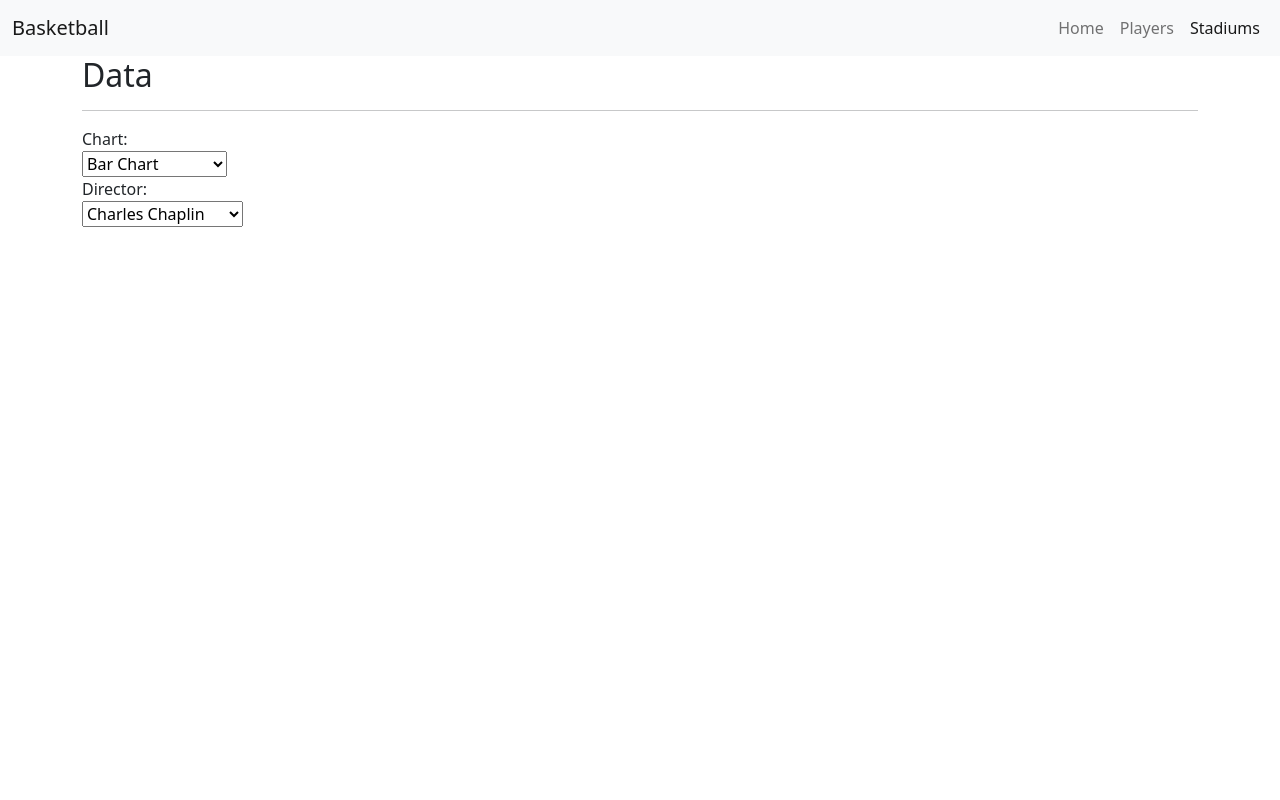
After one commit to ebatche2/project-3-basketball-biz, a Flask app: page /players in a window 1280 px wide. The commit adds this page. Run offline with Flask 3, Linux system fonts and the light colour scheme; parts of the project's set-up code (start-up, migrations or seed data) failed here and were passed over; some libraries are stand-ins or nearby versions.

Commit message:
Updated Code

```diff
--- a/project-3/app.py
+++ b/project-3/app.py
@@ -2,6 +2,7 @@
 # from models import create_classes
 import os
 import pandas as pd
+import geopandas as gpd
 from sqlalchemy.orm import Session
 from sqlalchemy import create_engine, func, or_
 from sqlalchemy.ext.automap import automap_base
@@ -16,10 +17,14 @@ from flask import (
     request,
     redirect)
 import sqlite3
-con = sqlite3.connect("basketball.sqlite")
+
+app = Flask(__name__)
+
+
+con = sqlite3.connect("data/basketball.sqlite")
 cur = con.cursor()
-NBAquery = cur.execute("SELECT * FROM 'NBAStadiums'").fetchall()
-engine = create_engine("sqlite:///basketball.sqlite")
+NBAquery = cur.execute("SELECT * FROM 'NBAstadiums'").fetchall()
+engine = create_engine("sqlite:///data/basketball.sqlite")
 
 # reflect an existing database into a new model
 Base = automap_base()
@@ -36,7 +41,7 @@ ranking = Base.classes.ranking
 #################################################
 # Flask Setup
 #################################################
-app = Flask(__name__)
+# app = Flask(__name__)
 
 
 # ---------------------------------------------------------
@@ -48,7 +53,7 @@ def home():
 
 @app.route("/players")
 def players_df():
-    return render_template("players.html")
+    return render_template("data.html")
 
 @app.route("/stadiums")
 def stadiums():
--- /dev/null
+++ b/project-3/static/css/style.css
@@ -0,0 +1,29 @@
+.left-image {
+  width: 200px;
+  float: left;
+  margin-right: 15px;
+}
+
+.right-images { /* Added a period to indicate it's a class selector */
+  width: 150px;
+  margin-right: 5px;
+}
+
+.prediction {
+  font-size: 26px;
+}
+
+body {
+  padding: 0;
+  margin: 0;
+}
+
+#map,
+body,
+html {
+  height: 100%;
+}
+
+h1 {
+  text-align: center;
+}
--- a/project-3/static/js/app.js
+++ b/project-3/static/js/app.js
@@ -1,92 +1,46 @@
+// Create a map object.
+let myMap = L.map("map", {
+  center: [37.09, -95.71],
+  zoom: 5
+});
 
-// Data table
-d3.json("api/movies").then((data) => {
+// Add a tile layer.
+L.tileLayer('https://{s}.tile.openstreetmap.org/{z}/{x}/{y}.png', {
+    attribution: '&copy; <a href="https://www.openstreetmap.org/copyright">OpenStreetMap</a> contributors'
+}).addTo(myMap);
 
-    console.log(data)
+// An array containing each city's name, location, and population
+let cities = [{
+  location: [40.7128, -74.0059],
+  name: "New York",
+  population: 8550405
+},
+{
+  location: [41.8781, -87.6298],
+  name: "Chicago",
+  population: 2720546
+},
+{
+  location: [29.7604, -95.3698],
+  name: "Houston",
+  population: 2296224
+},
+{
+  location: [34.0522, -118.2437],
+  name: "Los Angeles",
+  population: 3971883
+},
+{
+  location: [41.2524, -95.9980],
+  name: "Omaha",
+  population: 446599
+}
+];
 
-    // $(document).ready(function() {
-    $('#example').DataTable( {
-        data: data['table'],
-        columns: [
-            { title: "Title" },
-            { title: "Director" },
-            { title: "Year" },
-            { title: "Rating" },
-            { title: "Votes" },
-            { title: "Score" },
-        ]
-    } );
-
-  })
-
-  // Charts
-  function buildYearChart(year) {
-
-    console.log(year);
-
-    d3.json(`api/years/${year}`).then((data) => {
-
-      var trace1 = {
-        type: 'bar',
-        x: data['rating'],
-        y: data['votes'],
-        marker: {
-            color: '#C8A2C8',
-        }
-      };
-
-      var data = [ trace1 ];
-
-      var layout = {
-        title: 'Years',
-      };
-
-      var config = {responsive: true}
-
-      Plotly.newPlot('bar', data, layout, config );
-
-    })
-  }
-
-  function buildDirectorChart(director) {
-
-    console.log(director);
-
-    d3.json(`api/directors/${director}`).then((data) => {
-
-      console.log(data)
-
-      var trace1 = {
-        type: 'bar',
-        x: data['labels'],
-        y: data['scores'],
-        marker: {
-            color: '#C8A2C8',
-        }
-      };
-
-      var data = [ trace1 ];
-
-      var layout = {
-        title: 'Directors',
-      };
-
-      var config = {responsive: true}
-
-      Plotly.newPlot('v-bar', data, layout, config );
-
-    })
-  }
-
-
-  function optionYearChanged(newYear) {
-    buildYearChart(newYear);
-  }
-
-  function optionDirectorChanged(newDirector) {
-    buildDirectorChart(newDirector);
-  }
-
-  buildYearChart("before")
-
-  buildDirectorChart("chaplin")
+// Looping through the cities array, create one marker for each city, bind a popup containing its name and population, and add it to the map.
+for (let i = 0; i < cities.length; i++) {
+  let city = cities[i];
+  L.marker(city.location)
+    .bindPopup(`<h1>${city.name}</h1> <hr> <h3>Population ${city.population.toLocaleString()}</h3>`)
+    .addTo(myMap);
+}
--- /dev/null
+++ b/project-3/templates/data.html
@@ -0,0 +1,105 @@
+<html lang="en-us">
+
+  <head>
+    <meta charset="UTF-8">
+    <title>NBA Basketball Biz</title>
+
+    <!-- CSS only -->
+    <link href="https://cdn.jsdelivr.net/npm/bootstrap@5.1.0/dist/css/bootstrap.min.css" rel="stylesheet" integrity="sha384-KyZXEAg3QhqLMpG8r+8fhAXLRk2vvoC2f3B09zVXn8CA5QIVfZOJ3BCsw2P0p/We" crossorigin="anonymous">
+
+    <!-- JavaScript Bundle with Popper -->
+    <script src="https://cdn.jsdelivr.net/npm/bootstrap@5.1.0/dist/js/bootstrap.bundle.min.js" integrity="sha384-U1DAWAznBHeqEIlVSCgzq+c9gqGAJn5c/t99JyeKa9xxaYpSvHU5awsuZVVFIhvj" crossorigin="anonymous"></script>
+
+    <link rel="stylesheet" href="{{ url_for('static', filename='css/style.css') }}">
+
+  </head>
+
+  <body>
+
+  <nav class="navbar navbar-expand-lg navbar-light bg-light">
+    <div class="container-fluid">
+      <a class="navbar-brand" href="/">Basketball</a>
+      <button class="navbar-toggler" type="button" data-bs-toggle="collapse" data-bs-target="#navbarSupportedContent" aria-controls="navbarSupportedContent" aria-expanded="false" aria-label="Toggle navigation">
+        <span class="navbar-toggler-icon"></span>
+      </button>
+      <div class="collapse navbar-collapse" id="navbarSupportedContent">
+        <ul class="navbar-nav ms-auto mb-2 mb-lg-0">
+          <li class="nav-item">
+            <a class="nav-link" href="/">Home</a>
+          </li>
+
+          <li class="nav-item">
+            <a class="nav-link" href="/analysis">Players</a>
+          </li>
+
+          <li class="nav-item">
+            <a class="nav-link active" aria-current="page" href="/data">Stadiums</a>
+          </li>
+
+        </ul>
+
+      </div>
+    </div>
+  </nav>
+
+
+  <div class="container">
+
+
+    <h2>Data</h2>
+    <hr>
+
+    <div class="row" >
+      <div class="col-md-6">
+        <label for="years">Chart:</label>
+        <br>
+
+        <select name="year" id="year" onchange="optionYearChanged(this.value)"">
+          <option value="before"">Bar Chart</option>
+          <option value="after">Line Chart</option>
+          <option value="after">Doughnut Chart</option>
+        </select>
+        <div id="bar"></div>
+
+      </div>
+      <div class="col-md-6">
+
+        <table id="example" class="display" width="100%"></table>
+
+      </div>
+    </div>
+
+    <div class="row">
+      <div class="col-md-6">
+
+        <label for="years">Director:</label>
+        <br>
+
+        <select name="director" id="director" onchange="optionDirectorChanged(this.value)">
+          <option value="chaplin">Charles Chaplin</option>
+          <option value="hitchcock">Alfred Hitchcock</option>
+          <option value="nolan">Christopher Nolan</option>
+          <option value="kurosawa">Akira Kurosawa</option>
+        </select>
+
+        <div id="v-bar"></div>
+
+      </div>
+    </div>
+
+  </div>
+  <br>
+
+  <script src="https://cdnjs.cloudflare.com/ajax/libs/d3/5.5.0/d3.min.js"></script>
+
+  <script src="https://cdn.plot.ly/plotly-latest.min.js"></script>
+  <script src="{{ url_for('static', filename='js/app.js') }}"></script>
+
+  <script src="https://code.jquery.com/jquery-3.6.0.min.js" integrity="sha256-/xUj+3OJU5yExlq6GSYGSHk7tPXikynS7ogEvDej/m4=" crossorigin="anonymous"></script>
+
+  <link rel="stylesheet" href="//cdn.datatables.net/1.11.3/css/jquery.dataTables.min.css">
+  <script src="https:////cdn.datatables.net/1.11.3/js/jquery.dataTables.min.js"></script>
+
+  </body>
+
+  </html>
```
Also changed, not shown: project-3/templates/index.html (+9 -44 lines), project-3/templates/mappings.html (added, +71 -0 lines), project-3/data/NBAstadiums.csv (renamed from NBAstadiums.csv), 6 other files.
